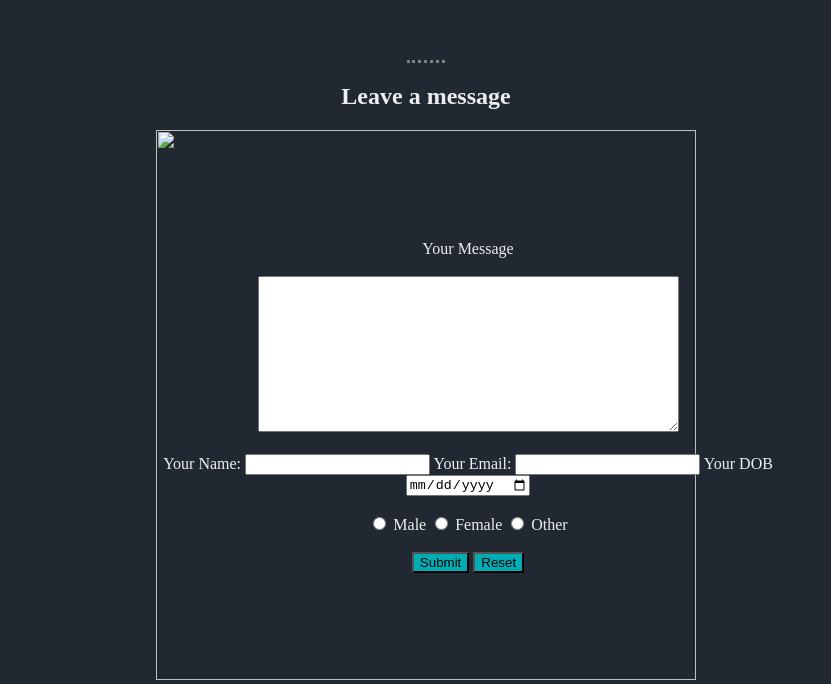
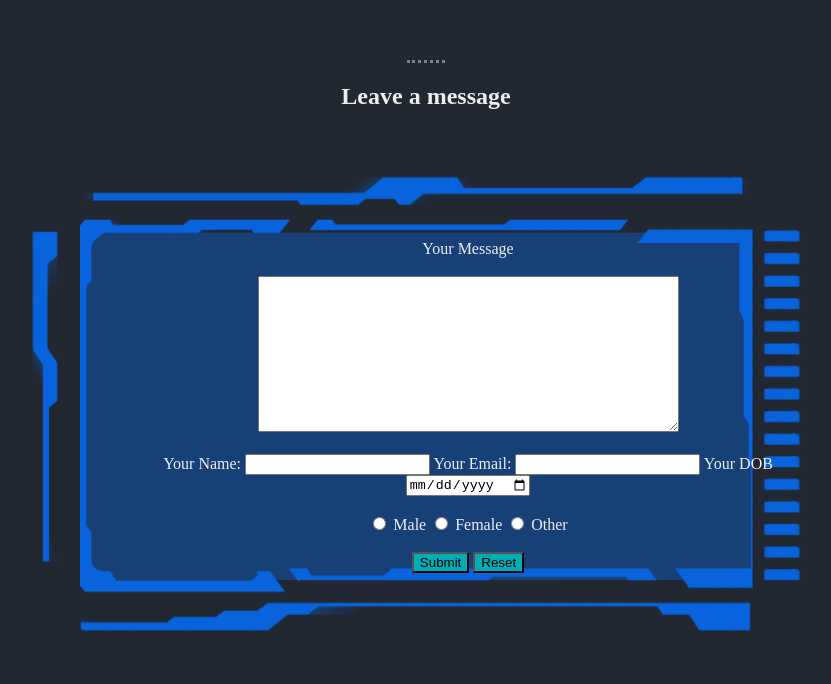
Before and after one commit to abhishek615/CSS-MY-SITE, a plain HTML site: page index.html in a window 1280 px wide. Shown: the part 1928-2612 px from the top of the page, without its empty margins (214-1045 px from the left). Drawn offline with Linux system fonts and the light colour scheme; the site is published under a folder, as on GitHub Pages, so addresses that start at the root find nothing; grey boxes are pictures that could not be loaded.

Commit message:
Update index.html

```diff
--- a/index.html
+++ b/index.html
@@ -58,7 +58,7 @@
         </form>
         <iframe id="msg" src="https://giphy.com/embed/H3vZ34TllSpa2HOGDI" style="position:absolute" frameBorder="0"
             class="giphy-embed" allowFullScreen></iframe>
-        <img id="msgbox" src="/images/—Pngtree—blue rectangle technology sci-fi border_4058679.png">
+        <img id="msgbox" src="images/—Pngtree—blue rectangle technology sci-fi border_4058679.png">
     </div>
 
 
```
